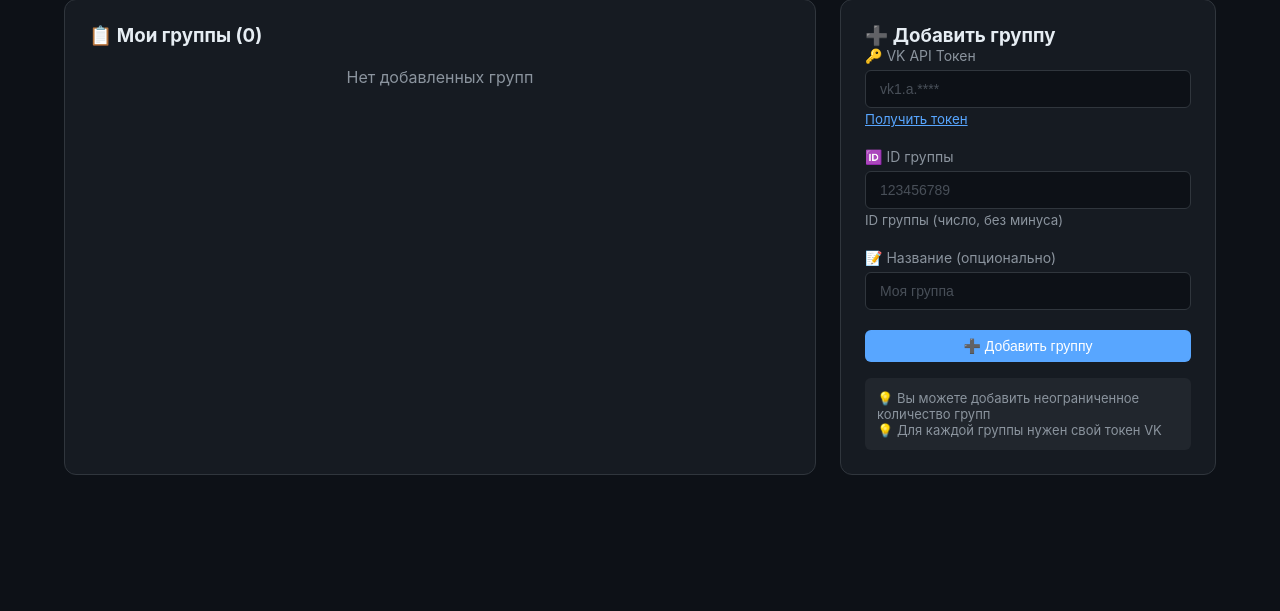
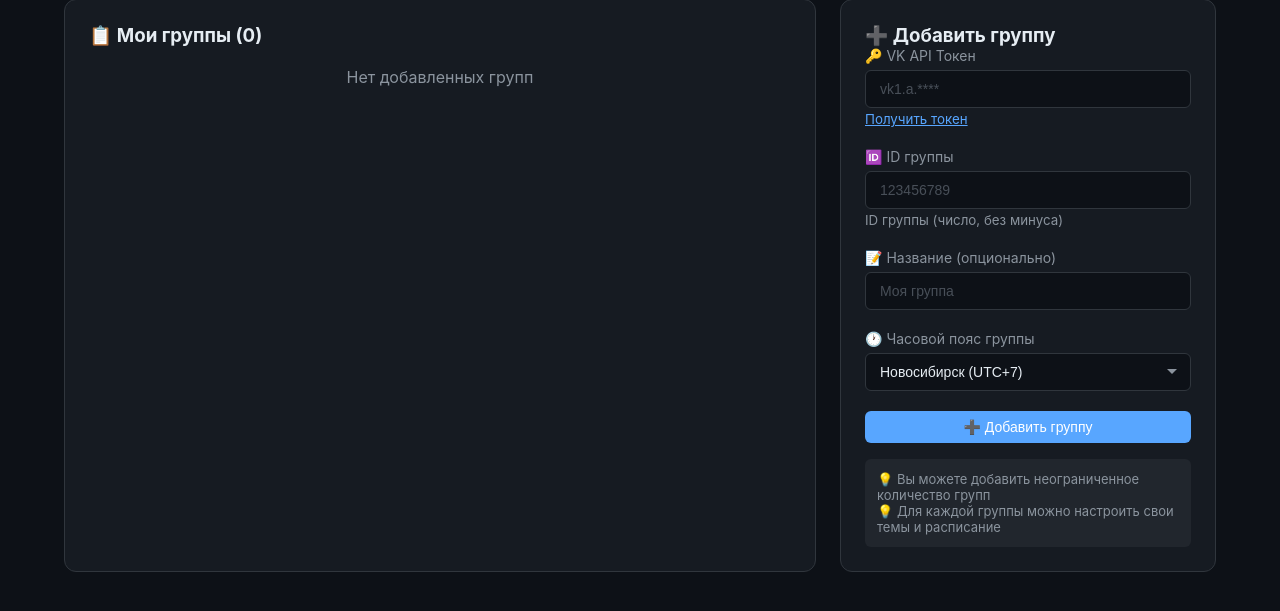
Before and after one commit to teharenda1989-ui/SMM-pilot-TESTY, a Flask app: page /groups in a window 1280 px wide. Shown: the part 151-762 px from the top of the page. Run offline with Flask 3, Linux system fonts and the light colour scheme; the visitor is signed in with stand-in values (Sample User, id 1); data that the repository does not hold is empty.

Commit message:
Update groups.html

```diff
--- a/templates/groups.html
+++ b/templates/groups.html
@@ -39,9 +39,15 @@
                             {% else %}
                                 🔴 Остановлена
                             {% endif %}
+                            | 🕐 {{ group.timezone or 'Asia/Novosibirsk' }}
                         </span>
+                        <br>
+                        <button onclick="testGroupConnection({{ group.id }})" class="btn btn-outline" style="padding: 2px 12px; font-size: 12px; margin-top: 4px;">
+                            🔍 Проверить соединение
+                        </button>
+                        <span id="test-result-{{ group.id }}" style="font-size: 12px; margin-left: 8px;"></span>
                     </div>
-                    <div style="display: flex; gap: 8px;">
+                    <div style="display: flex; gap: 8px; flex-wrap: wrap;">
                         <form method="POST" style="display: inline;">
                             <input type="hidden" name="action" value="toggle">
                             <input type="hidden" name="group_id_db" value="{{ group.id }}">
@@ -100,6 +106,24 @@
                        placeholder="Моя группа">
             </div>
 
+            <div class="form-group">
+                <label class="form-label">🕐 Часовой пояс группы</label>
+                <select name="timezone" class="form-control">
+                    <option value="UTC">UTC</option>
+                    <option value="Europe/Moscow">Москва (UTC+3)</option>
+                    <option value="Europe/Volgograd">Волгоград (UTC+4)</option>
+                    <option value="Asia/Yekaterinburg">Екатеринбург (UTC+5)</option>
+                    <option value="Asia/Omsk">Омск (UTC+6)</option>
+                    <option value="Asia/Novosibirsk" selected>Новосибирск (UTC+7)</option>
+                    <option value="Asia/Krasnoyarsk">Красноярск (UTC+7)</option>
+                    <option value="Asia/Irkutsk">Иркутск (UTC+8)</option>
+                    <option value="Asia/Yakutsk">Якутск (UTC+9)</option>
+                    <option value="Asia/Vladivostok">Владивосток (UTC+10)</option>
+                    <option value="Asia/Magadan">Магадан (UTC+11)</option>
+                    <option value="Asia/Kamchatka">Камчатка (UTC+12)</option>
+                </select>
+            </div>
+
             <button type="submit" class="btn btn-primary" style="width: 100%;">
                 ➕ Добавить группу
             </button>
@@ -110,9 +134,33 @@
                 💡 Вы можете добавить неограниченное количество групп
             </p>
             <p style="color: var(--text-secondary); font-size: 13px;">
-                💡 Для каждой группы нужен свой токен VK
+                💡 Для каждой группы можно настроить свои темы и расписание
             </p>
         </div>
     </div>
 </div>
+
+<script>
+function testGroupConnection(groupId) {
+    const result = document.getElementById('test-result-' + groupId);
+    result.innerHTML = '⏳ Проверка...';
+    result.style.color = 'var(--warning)';
+
+    fetch('/api/test-vk-group/' + groupId)
+        .then(r => r.json())
+        .then(data => {
+            if (data.success) {
+                result.innerHTML = '✅ ' + data.message;
+                result.style.color = 'var(--success)';
+            } else {
+                result.innerHTML = '❌ ' + data.message;
+                result.style.color = 'var(--danger)';
+            }
+        })
+        .catch(() => {
+            result.innerHTML = '❌ Ошибка соединения';
+            result.style.color = 'var(--danger)';
+        });
+}
+</script>
 {% endblock %}
```
